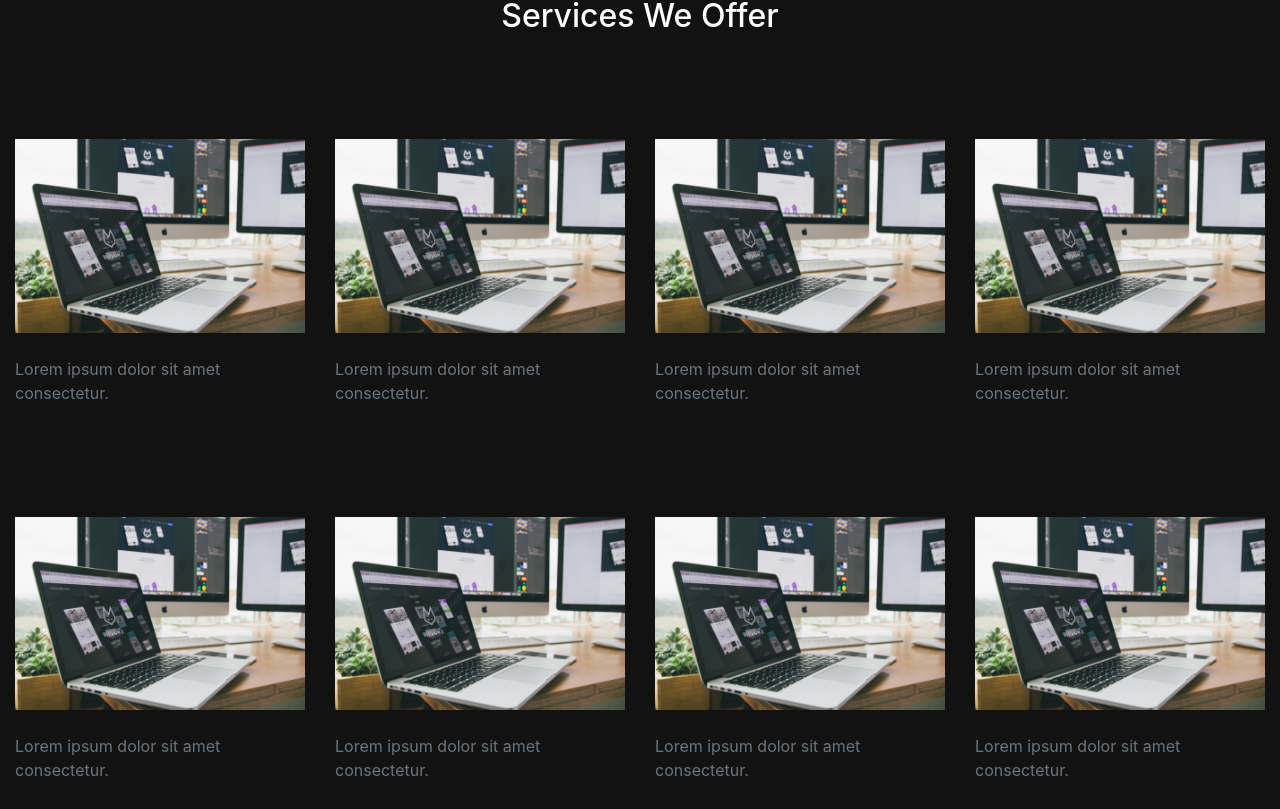
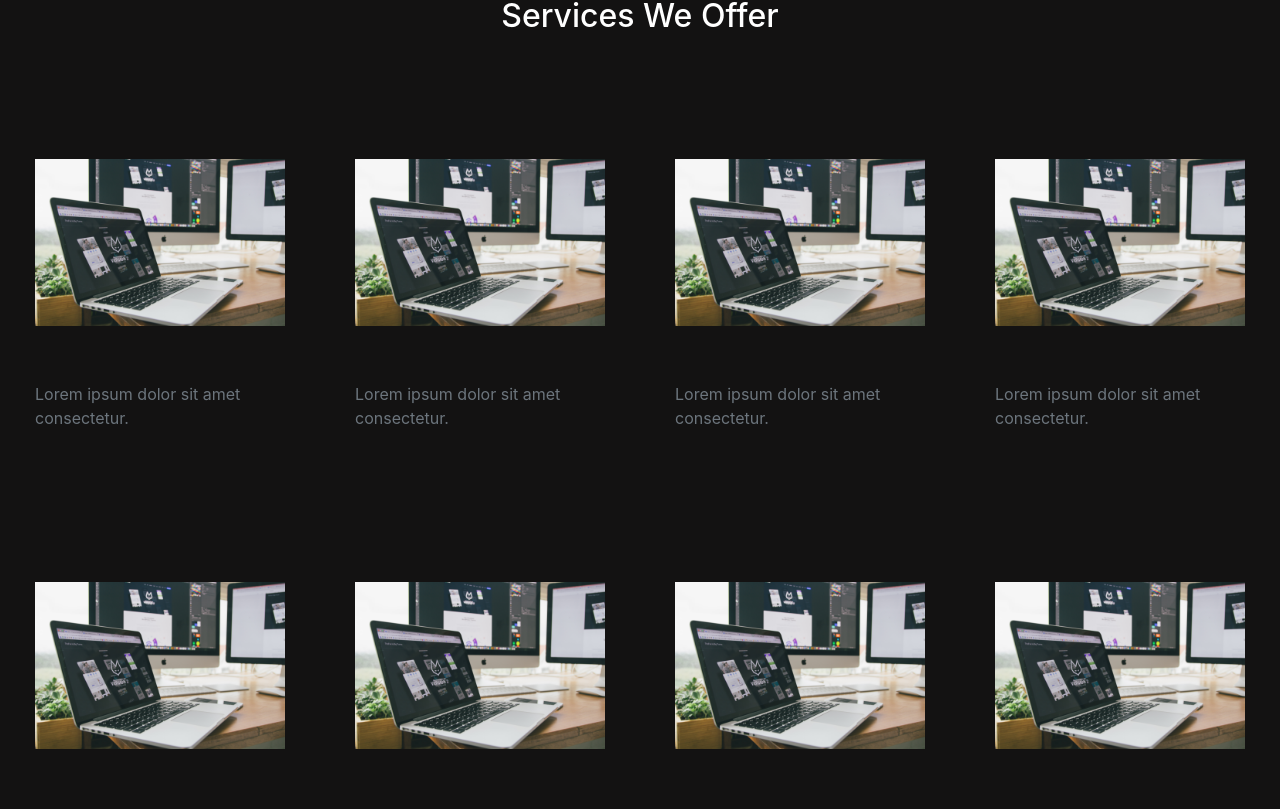
Before and after one commit to Inwood-Media/Inwood-Media, a React (Create React App) app: page / in a window 1280 px wide. Shown: the part 1769-2578 px from the top of the page. Built offline with nearby package versions, Linux system fonts and the light colour scheme.

Commit message:
fixed styling issue on section two

```diff
--- a/src/components/Main/index.js
+++ b/src/components/Main/index.js
@@ -18,6 +18,9 @@ export default function Main() {
         muted>
         <source src={video} type='video/mp4' />
       </video>
+
+      {/* start of section two */}
+
       <section className='section-two mb-5 py-5'>
         <div className='container-fluid'>
           <div className='row my-5'>
@@ -59,7 +62,7 @@ export default function Main() {
       </section>
 
       <section className='section-three'>
-        <div className='container-fluid'>
+        <div className='container-fluid mx-auto'>
           <div className='row'>
             <div className='col-md-12 text-center py-5'>
               <h2>Services We Offer</h2>
@@ -70,25 +73,25 @@ export default function Main() {
           <div className='row py-5'>
             <div className='col-md-3'>
               <img src={mainimg} alt='computer' className='offers img-fluid' />
-              <p className='text-muted mt-4'>
+              <p className='text-muted mt-3 text-padding'>
                 Lorem ipsum dolor sit amet consectetur.
               </p>
             </div>
             <div className='col-md-3'>
               <img src={mainimg} alt='computer' className='offers img-fluid' />
-              <p className='text-muted mt-4'>
+              <p className='text-muted mt-3 text-padding'>
                 Lorem ipsum dolor sit amet consectetur.
               </p>
             </div>
             <div className='col-md-3'>
               <img src={mainimg} alt='computer' className='offers img-fluid' />
-              <p className='text-muted mt-4'>
+              <p className='text-muted mt-3 text-padding'>
                 Lorem ipsum dolor sit amet consectetur.
               </p>
             </div>
             <div className='col-md-3'>
               <img src={mainimg} alt='computer' className='offers img-fluid' />
-              <p className='text-muted mt-4'>
+              <p className='text-muted mt-3 text-padding'>
                 Lorem ipsum dolor sit amet consectetur.
               </p>
             </div>
@@ -97,25 +100,25 @@ export default function Main() {
           <div className='row py-5'>
             <div className='col-md-3'>
               <img src={mainimg} alt='computer' className='offers img-fluid' />
-              <p className='text-muted mt-4'>
+              <p className='text-muted mt-3 text-padding'>
                 Lorem ipsum dolor sit amet consectetur.
               </p>
             </div>
             <div className='col-md-3'>
               <img src={mainimg} alt='computer' className='offers img-fluid' />
-              <p className='text-muted mt-4'>
+              <p className='text-muted mt-3 text-padding'>
                 Lorem ipsum dolor sit amet consectetur.
               </p>
             </div>
             <div className='col-md-3'>
               <img src={mainimg} alt='computer' className='offers img-fluid' />
-              <p className='text-muted mt-4'>
+              <p className='text-muted mt-3 text-padding'>
                 Lorem ipsum dolor sit amet consectetur.
               </p>
             </div>
             <div className='col-md-3'>
               <img src={mainimg} alt='computer' className='offers img-fluid' />
-              <p className='text-muted mt-4'>
+              <p className='text-muted mt-3 text-padding'>
                 Lorem ipsum dolor sit amet consectetur.
               </p>
             </div>
--- a/src/components/Main/main.css
+++ b/src/components/Main/main.css
@@ -18,7 +18,12 @@ ul {
 
 .offers {
   height: auto;
-  width: 300px;
+  width: 400px;
+  padding: 20px;
+}
+
+.text-padding {
+  padding: 20px;
 }
 
 .background-video {
@@ -26,6 +31,7 @@ ul {
   height: auto;
   width: 100%;
   z-index: -1;
+  opacity: 0.6;
 }
 
 .section-two {
```
